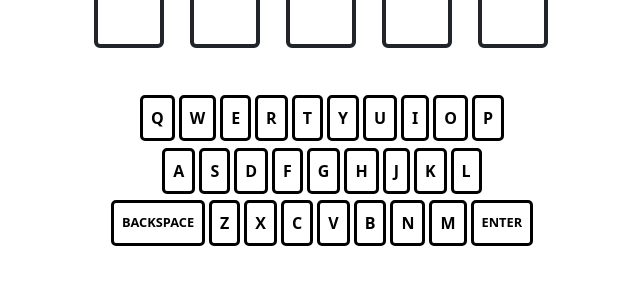
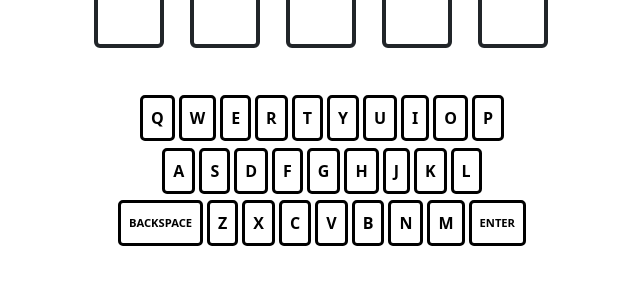
Before and after one commit to ben-23-96/wordle, a Node server app: page / in a window 1280 px wide. Shown: the part 418-718 px from the top of the page, without its empty margins (318-958 px from the left). Run offline with Node 20, Linux system fonts and the light colour scheme; data that the repository does not hold is empty.

Commit message:
style change

```diff
--- a/public/css/mystyle.css
+++ b/public/css/mystyle.css
@@ -45,5 +45,5 @@
 }
 
 .large-button {
-    font-size: 0.8rem;
+    font-size: 0.7rem;
 }
```
